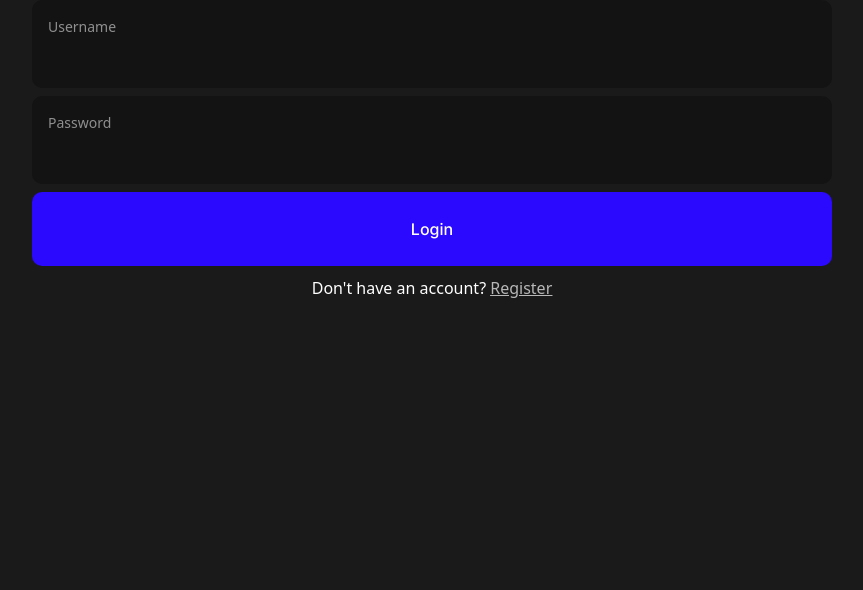
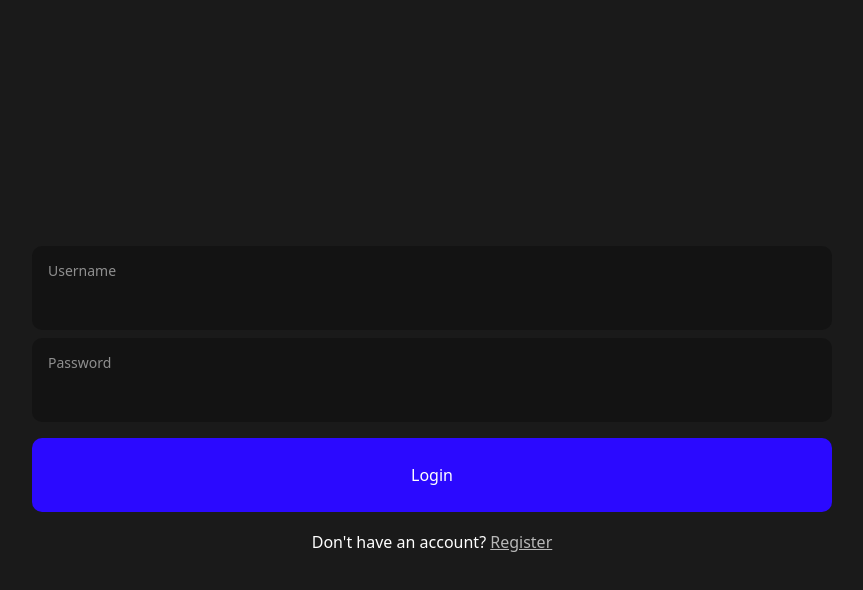
Before and after one commit to ndnhattan/facebook-clone-reactjs, a React (Create React App) app: page /login in a window 1280 px wide. Shown: the top 590 px of the page, without its empty margins (208-1071 px from the left). Built offline with nearby package versions, Linux system fonts and the light colour scheme; no server answers.

Commit message:
login page

```diff
--- a/src/components/forms/login/index.tsx
+++ b/src/components/forms/login/index.tsx
@@ -3,14 +3,7 @@ import { useForm } from 'react-hook-form';
 import { Link, useNavigate } from 'react-router-dom';
 import { postLoginUser } from '../../../utils/api';
 import { SocketContext } from '../../../utils/context/SocketContext';
-import {
-  Button,
-  InputContainer,
-  InputField,
-  InputLabel,
-} from '../../../utils/styles';
 import { UserCredentialsParams } from '../../../utils/types';
-import styles from '../index.module.scss';
 
 export const LoginForm = () => {
   const {
@@ -37,28 +30,39 @@ export const LoginForm = () => {
   };
 
   return (
-    <form className={styles.form} onSubmit={handleSubmit(onSubmit)}>
-      <InputContainer>
-        <InputLabel htmlFor="username">Username</InputLabel>
-        <InputField
+    <form className="w-[800px]" onSubmit={handleSubmit(onSubmit)}>
+      <div className="bg-[#131313] px-4 py-3 rounded-[10px]">
+        <label htmlFor="username" className="text-[#8f8f8f] my-1 text-sm">
+          Username
+        </label>
+        <input
+          className="text-lg font-medium my-1 w-full bg-inherit outline-none"
           type="text"
           id="username"
           {...register('username', { required: true })}
         />
-      </InputContainer>
-      <InputContainer className={styles.loginFormPassword}>
-        <InputLabel htmlFor="password">Password</InputLabel>
-        <InputField
+      </div>
+      <div className="bg-[#131313] px-4 py-3 rounded-[10px] my-2">
+        <label htmlFor="password" className="text-[#8f8f8f] my-1 text-sm">
+          Password
+        </label>
+        <input
+          className="text-lg font-medium my-1 w-full bg-inherit outline-none"
           type="password"
           id="password"
           {...register('password', { required: true })}
         />
-      </InputContainer>
-      <Button>Login</Button>
-      <div className={styles.footerText}>
+      </div>
+      <button
+        className="my-[8px] bg-[#2b09ff] w-full py-[25px] rounded-[10px] text-base font-medium
+      transition-colors hover:bg-[#3415ff]"
+      >
+        Login
+      </button>
+      <div className="mx-auto mt-[10px] text-center">
         <span>Don't have an account? </span>
         <Link to="/register">
-          <span>Register</span>
+          <span className="underline text-[#b8b8b8]">Register</span>
         </Link>
       </div>
     </form>
--- a/src/pages/LoginPage.tsx
+++ b/src/pages/LoginPage.tsx
@@ -1,10 +1,9 @@
 import { LoginForm } from '../components/forms/login';
-import { Page } from '../utils/styles';
 
 export const LoginPage = () => {
   return (
-    <Page display="flex" justifyContent="center" alignItems="center">
+    <div className="flex items-center justify-center min-h-screen">
       <LoginForm />
-    </Page>
+    </div>
   );
 };
```
